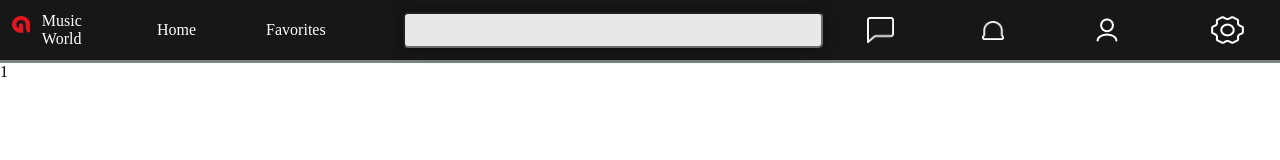
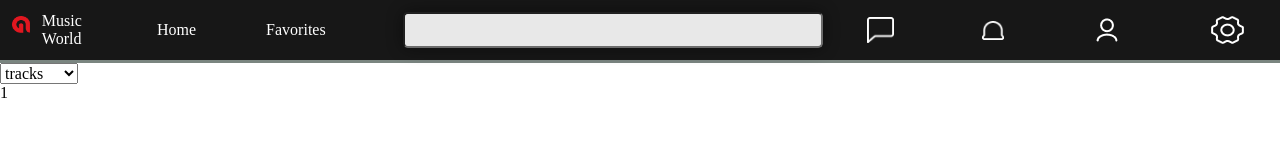
Before and after one commit to JohanL1bert/dez-music-react, a React (Create React App) app: page /homepage in a window 1280 px wide. Shown: the top 160 px of the page. Built offline with nearby package versions, Linux system fonts and the light colour scheme.

Commit message:
feat: add html template

```diff
--- a/src/app/App.tsx
+++ b/src/app/App.tsx
@@ -14,7 +14,7 @@ export const App = () => {
     <div className="App">
       <Header />
       <Routes>
-        <Route path="" element={<Navigate to="/homepage" />} />
+        <Route path="/" element={<Navigate to="/homepage" />} />
         <Route path="/sign-up" element={<SignUp />} />
         <Route path="/login" element={<Login />} />
         <Route path="/homepage" element={<HomePage />} />
--- a/src/common/components/Chart.tsx
+++ b/src/common/components/Chart.tsx
@@ -1,22 +1,36 @@
-import React, { useEffect } from 'react';
+import React from 'react';
 import { observer } from 'mobx-react';
-import { API } from 'entities/tracks/apiCall';
+/* import { storeMobx } from 'entities/tracks/apiCall'; */
+import { ChartItems } from 'common/components/ChartItems';
 
 export const Chart = observer(() => {
-  const chartLoader = () => {
-    console.log('1');
-    console.log(API);
-  };
-
-  useEffect(() => {
-    chartLoader();
-  }, []);
-
   return (
     <div className="chart">
       <div className="chart__inner">
-        <div className="chart__select">1</div>
-        <div className="chart__items" onLoad={chartLoader} />
+        <div className="chart__select">
+          <select name="select-option-chart" className="chart__select-menu">
+            <option value="tracks" aria-label="1">
+              tracks
+            </option>
+            <option value="albums" aria-label="1">
+              albums
+            </option>
+            <option value="artists" aria-label="1">
+              artists
+            </option>
+            <option value="playlists" aria-label="1">
+              playlists
+            </option>
+            <option value="podcasts" aria-label="1">
+              podcasts
+            </option>
+          </select>
+        </div>
+        <div className="chart__items">
+          <div className="chart__items__inner">
+            <ChartItems />
+          </div>
+        </div>
       </div>
     </div>
   );
--- /dev/null
+++ b/src/common/components/ChartItems.tsx
@@ -0,0 +1,5 @@
+import React from 'react';
+
+export const ChartItems = () => {
+  return <div className="item"> 1</div>;
+};
--- a/src/entities/tracks/apiCall.ts
+++ b/src/entities/tracks/apiCall.ts
@@ -1,18 +1,34 @@
-import { makeObservable, observable } from 'mobx';
+import { action, makeObservable, observable } from 'mobx';
 
 class ApiCaller {
-  loading = true;
+  loading: boolean = true;
 
-  chartStore = {};
+  chartStore = [];
 
   constructor() {
     makeObservable(this, {
       loading: observable,
       chartStore: observable,
+      getChartTrack: action,
     });
   }
+
+  getChartTrack = async (queryParam: string) => {
+    this.loading = true;
+    try {
+      const respChartTrack: Response = await fetch(`https://api.deezer.com/chart/0/${queryParam}`, {
+        method: 'GET',
+        mode: 'no-cors',
+      });
+      console.log(respChartTrack);
+    } catch (error) {
+      console.warn(error);
+    } finally {
+      this.loading = false;
+    }
+  };
 }
 
-const API = new ApiCaller();
+const storeMobx = new ApiCaller();
 
-export { API };
+export { storeMobx };
--- a/src/index.tsx
+++ b/src/index.tsx
@@ -5,13 +5,6 @@ import { configure } from 'mobx';
 import 'normalize.css';
 import 'app/assets/sass/index.scss';
 import { App } from 'app/App';
-
-/* ReactDOM.render(
-  <React.StrictMode>
-    <App />
-  </React.StrictMode>,
-  document.getElementById('root')
-); */
 
 setTimeout(() => {
   configure({
@@ -22,11 +15,11 @@ setTimeout(() => {
 
 const root = ReactDOM.createRoot(document.getElementById('root') as HTMLElement);
 root.render(
-  <React.StrictMode>
-    <BrowserRouter>
-      <App />
-    </BrowserRouter>
-  </React.StrictMode>
+  /*   <React.StrictMode> */ // mobx render two times
+  <BrowserRouter>
+    <App />
+  </BrowserRouter>
+  /*   </React.StrictMode> */
 );
 
 // If you want to start measuring performance in your app, pass a function
```
Also changed, not shown: src/common/components/Settings.tsx (added, +9 -0 lines).
